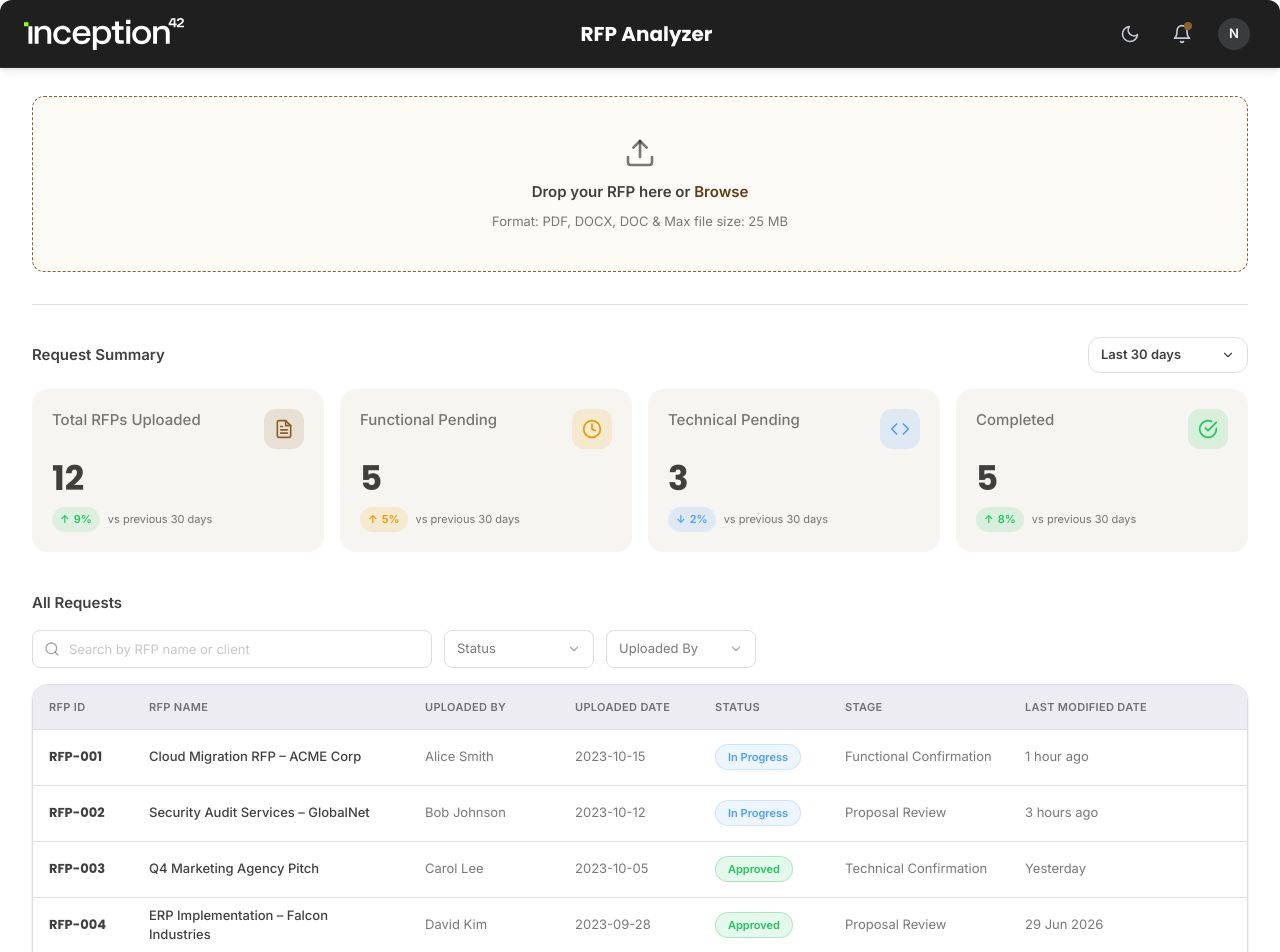
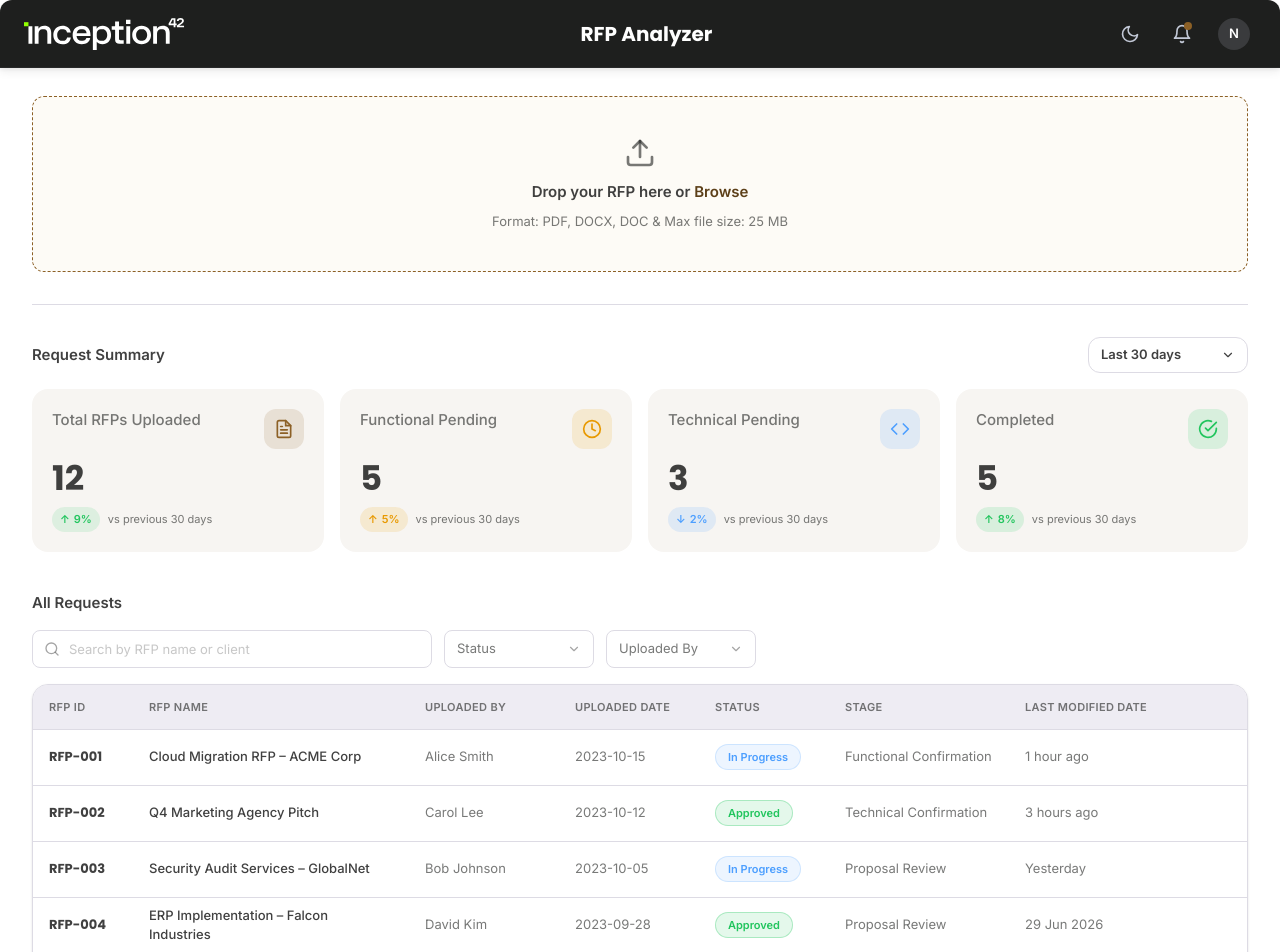
Before and after one commit to narendrapatel989234-arch/RFP_Analyzer, a Next.js app: page / in a window 1280 px wide. Shown: the top 952 px of the page. Built offline with nearby package versions, Linux system fonts and the light colour scheme.

Commit message:
UX Copy Refinements

```diff
--- a/src/app/rfp/[id]/page.tsx
+++ b/src/app/rfp/[id]/page.tsx
@@ -14,7 +14,7 @@ export default function RFPDetail() {
   const router = useRouter()
   const [isValidated, setIsValidated] = useState(false)
 
-  const isStage3 = id === 'RFP-003'
+  const isStage3 = id === 'RFP-002'
   const activeStep = isStage3 ? 3 : 2
 
   const techStack = [
--- a/src/components/RFPTable.tsx
+++ b/src/components/RFPTable.tsx
@@ -36,8 +36,8 @@ function getRelativeTime(timestamp: number): string {
 
 const mockData: RFP[] = [
   { id: 'RFP-001', name: 'Cloud Migration RFP – ACME Corp', uploadedBy: 'Alice Smith', uploadedDate: '2023-10-15', status: 'In Progress', stage: 'Functional Confirmation', lastModifiedDate: Date.now() - 1 * HOUR },
-  { id: 'RFP-002', name: 'Security Audit Services – GlobalNet', uploadedBy: 'Bob Johnson', uploadedDate: '2023-10-12', status: 'In Progress', stage: 'Proposal Review', lastModifiedDate: Date.now() - 3 * HOUR },
-  { id: 'RFP-003', name: 'Q4 Marketing Agency Pitch', uploadedBy: 'Carol Lee', uploadedDate: '2023-10-05', status: 'Approved', stage: 'Technical Confirmation', lastModifiedDate: Date.now() - 1 * DAY },
+  { id: 'RFP-002', name: 'Q4 Marketing Agency Pitch', uploadedBy: 'Carol Lee', uploadedDate: '2023-10-12', status: 'Approved', stage: 'Technical Confirmation', lastModifiedDate: Date.now() - 3 * HOUR },
+  { id: 'RFP-003', name: 'Security Audit Services – GlobalNet', uploadedBy: 'Bob Johnson', uploadedDate: '2023-10-05', status: 'In Progress', stage: 'Proposal Review', lastModifiedDate: Date.now() - 1 * DAY },
   { id: 'RFP-004', name: 'ERP Implementation – Falcon Industries', uploadedBy: 'David Kim', uploadedDate: '2023-09-28', status: 'Approved', stage: 'Proposal Review', lastModifiedDate: Date.now() - 2 * DAY },
   { id: 'RFP-005', name: 'Data Analytics Platform – BrightEdge', uploadedBy: 'Alice Smith', uploadedDate: '2023-09-20', status: 'In Progress', stage: 'Functional Confirmation', lastModifiedDate: Date.now() },
   { id: 'RFP-006', name: 'Cybersecurity Assessment – NovaTech', uploadedBy: 'Emma Davis', uploadedDate: '2023-09-15', status: 'Approved', stage: 'Proposal Review', lastModifiedDate: Date.now() - 5 * HOUR },
@@ -341,7 +341,7 @@ export function RFPTable({ dateFilterValue = '', customDateRange, onDateFilterCh
             ) : (
               currentRows.map((row) => (
                 <tr key={row.id} onClick={() => {
-                  if (row.id === 'RFP-002') {
+                  if (row.id === 'RFP-003') {
                     router.push('/rfp/step4-demo')
                   } else {
                     router.push(`/rfp/${row.id}`)
```
